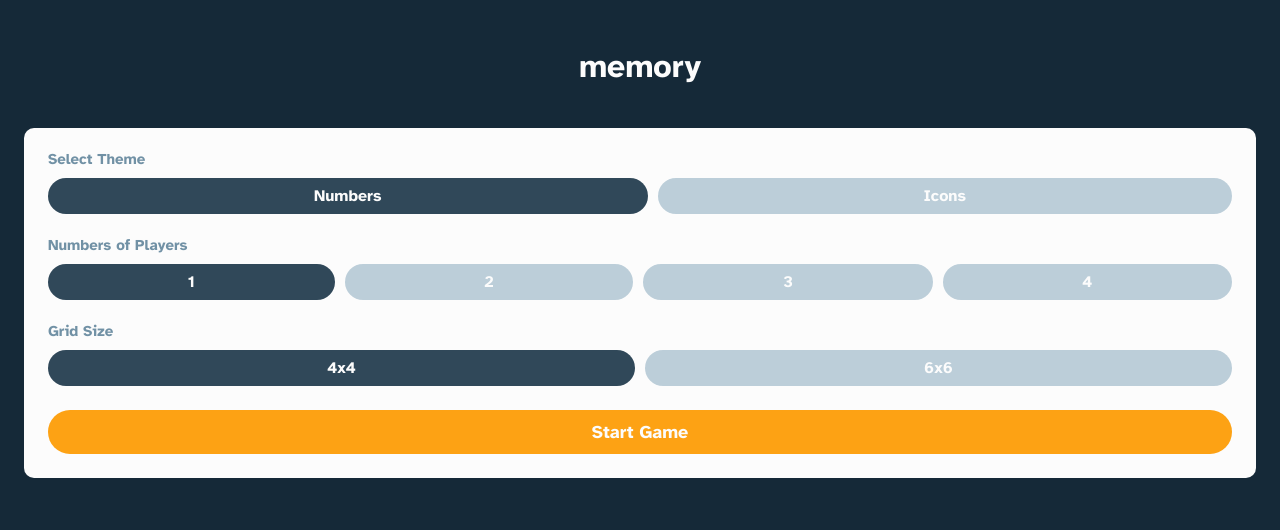
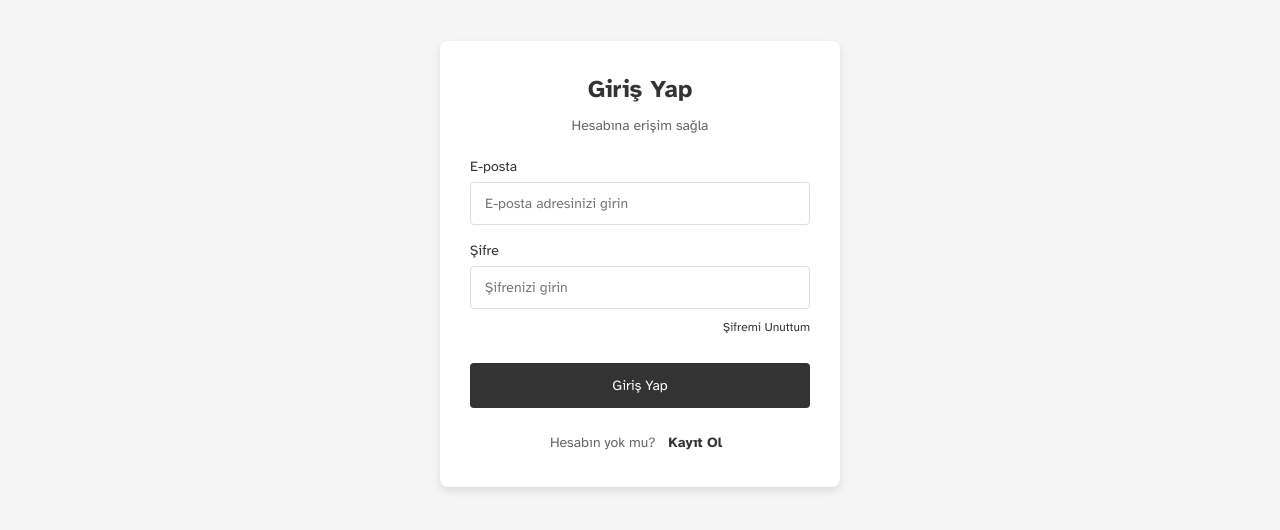
Before and after one commit to acunmedyaakademi/multiplayer-memorygame, a React (Vite) app: page / in a window 1280 px wide. Before the commit this address led to /#/home. Shown: the part 136-666 px from the top of the page. Built offline with nearby package versions, Linux system fonts and the light colour scheme; no server answers.

Commit message:
supabase giriş ve kayıt işlemi yapıldı

```diff
--- a/src/App.jsx
+++ b/src/App.jsx
@@ -1,16 +1,48 @@
-import { useEffect, useState } from "react";
+import { createContext, useEffect, useRef, useState } from "react";
 
 import { getPage } from "./helper";
+import { supabase } from "../supabaseClient";
 
+export const DataContext = createContext();
 const App = () => {
+  const isFirstLogin = useRef(true);
   const [router, setRouter] = useState(location.hash.substring(1) || "/home");
+  const [loginSession, setLoginSession] = useState(null);
 
   useEffect(() => {
-    location.hash = location.hash || "/home";
     window.addEventListener("hashchange", () => setRouter(location.hash.substring(1) || "/home"));
+
+    const { data } = supabase.auth.onAuthStateChange((event, session) => {
+      if (event === "INITIAL_SESSION") {
+        // handle initial session
+      } else if (event === "SIGNED_IN") {
+        if (isFirstLogin.current) {
+          isFirstLogin.current = false;
+          setLoginSession(session);
+        }
+      } else if (event === "SIGNED_OUT") {
+        isFirstLogin.current = true;
+        setLoginSession(null);
+      } else if (event === "PASSWORD_RECOVERY") {
+        // handle password recovery event
+      } else if (event === "TOKEN_REFRESHED") {
+        // handle token refreshed event
+      } else if (event === "USER_UPDATED") {
+        // handle user updated event
+      }
+    });
+
+    return () => {
+      data.subscription.unsubscribe();
+      window.removeEventListener("hashchange", () => setRouter(location.hash.substring(1) || "/home"));
+    };
   }, []);
 
-  return <>{getPage(router)}</>;
+  return (
+    <DataContext.Provider value={{ loginSession }}>
+      {loginSession ? getPage(router) : getPage("/login")}
+    </DataContext.Provider>
+  );
 };
 
 export default App;
--- a/src/components/Login.jsx
+++ b/src/components/Login.jsx
@@ -1,8 +1,17 @@
 import "../assets/css/Login.css";
 
-import { useState } from "react";
+import { useContext, useState } from "react";
+
+import { DataContext } from "../App";
+import { supabase } from "../../supabaseClient";
 
 export default function Login() {
+  const { loginSession } = useContext(DataContext);
+  if (loginSession) {
+    location.hash = "/home";
+    return null;
+  }
+
   const [isLogin, setIsLogin] = useState(true);
   const [formData, setFormData] = useState({
     username: "",
@@ -15,14 +24,33 @@ export default function Login() {
     setFormData({ ...formData, [name]: value });
   };
 
-  const handleSubmit = (e) => {
+  const handleSubmit = async (e) => {
     e.preventDefault();
     if (isLogin) {
-      console.log("Login attempt:", { email: formData.email, password: formData.password });
-      // Implement login logic here
+      const { data, error } = await supabase.auth.signInWithPassword({
+        email: formData.email,
+        password: formData.password,
+      });
+      if (error) {
+        console.error("Error signing in:", error);
+      } else {
+        console.log("Sign in successful:", data);
+      }
     } else {
-      console.log("Registration attempt:", formData);
-      // Implement registration logic here
+      const { data, error } = await supabase.auth.signUp({
+        email: formData.email,
+        password: formData.password,
+        options: {
+          data: {
+            username: formData.username,
+          },
+        },
+      });
+      if (error) {
+        console.error("Error signing up:", error);
+      } else {
+        console.log("Sign up successful:", data);
+      }
     }
   };
 
```
